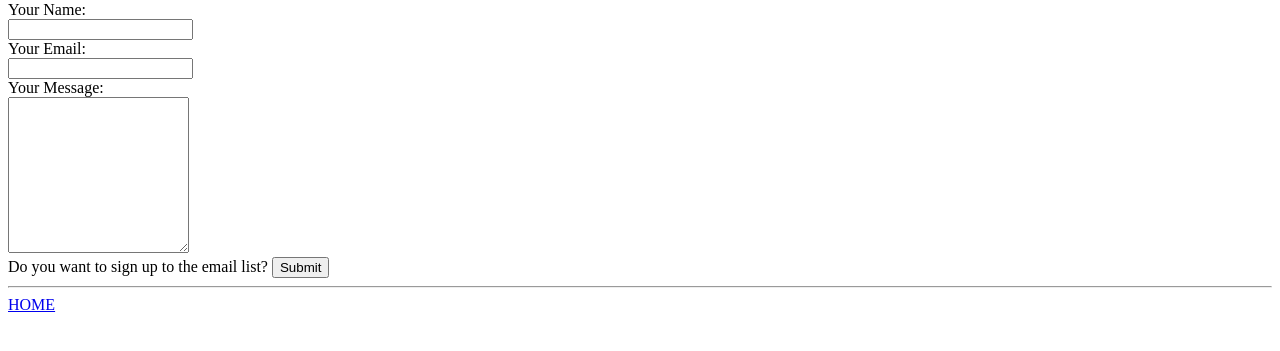
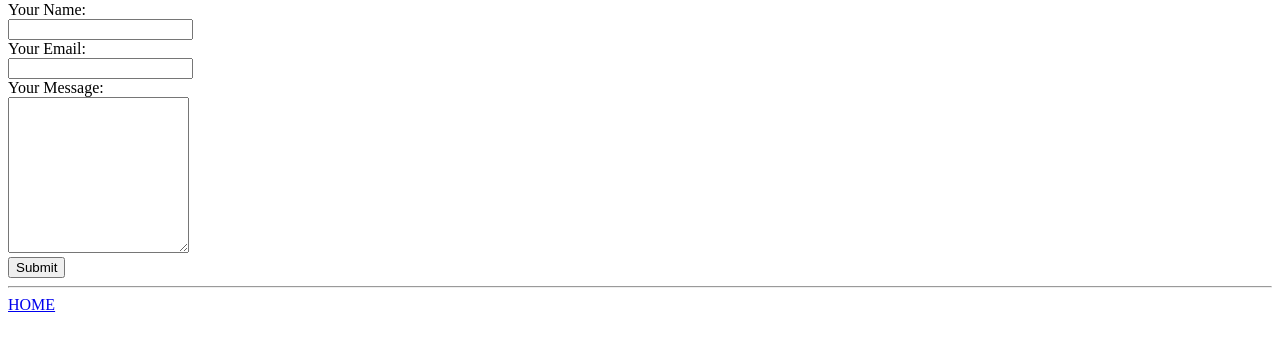
Before and after one commit to Learnpril/cv, a plain HTML site: page contact.html in a window 1280 px wide. Shown: the part 79-430 px from the top of the page. Drawn offline with Linux system fonts and the light colour scheme.

Commit message:
Update contact.html

```diff
--- a/contact.html
+++ b/contact.html
@@ -17,7 +17,6 @@
         <label>Your Message:</label><br>
         <textarea name="name" rows="10" col="30"></textarea>
         <br>
-        <label>Do you want to sign up to the email list?</label>
         <input type="submit" name="">
     </form>
 </body>
```
